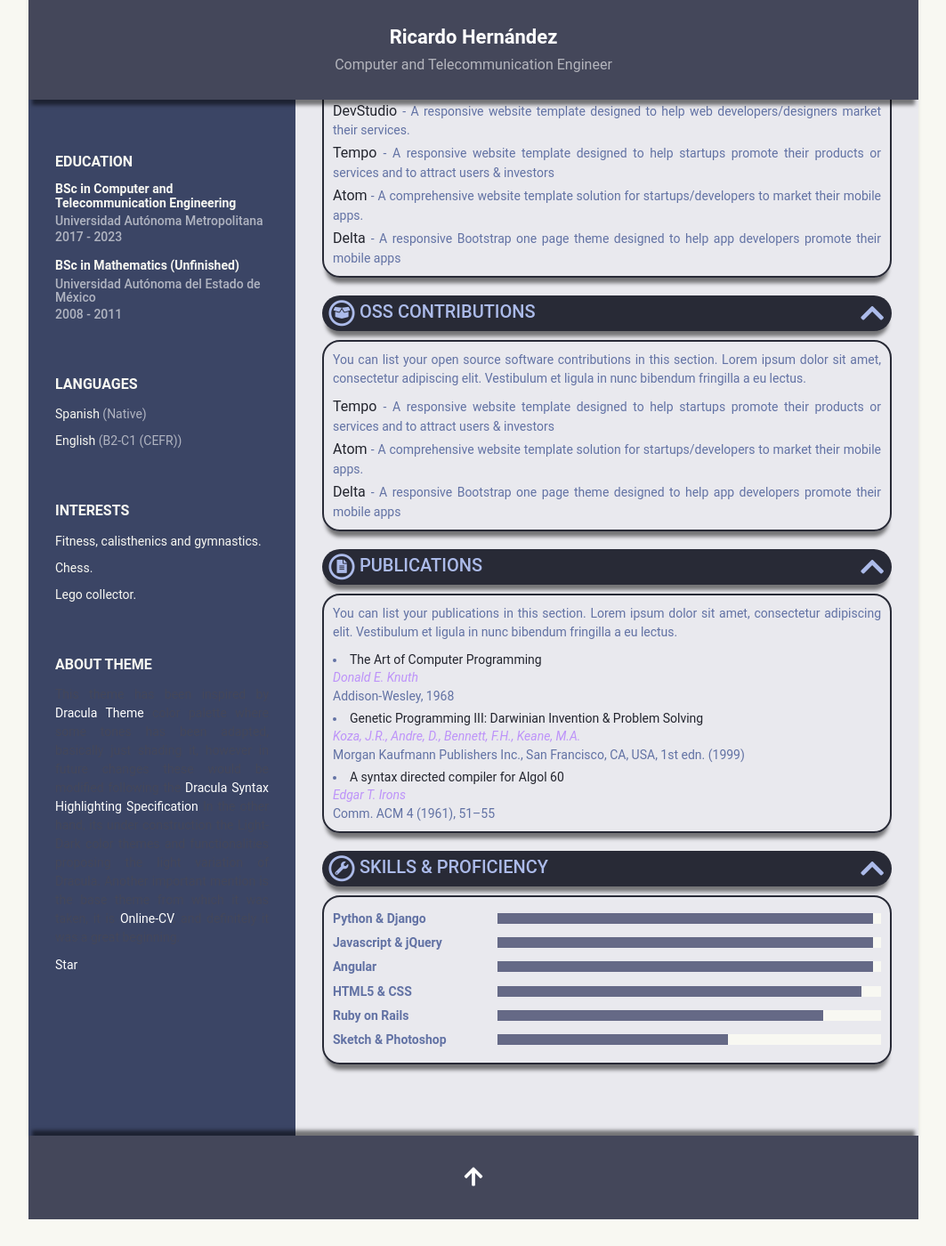
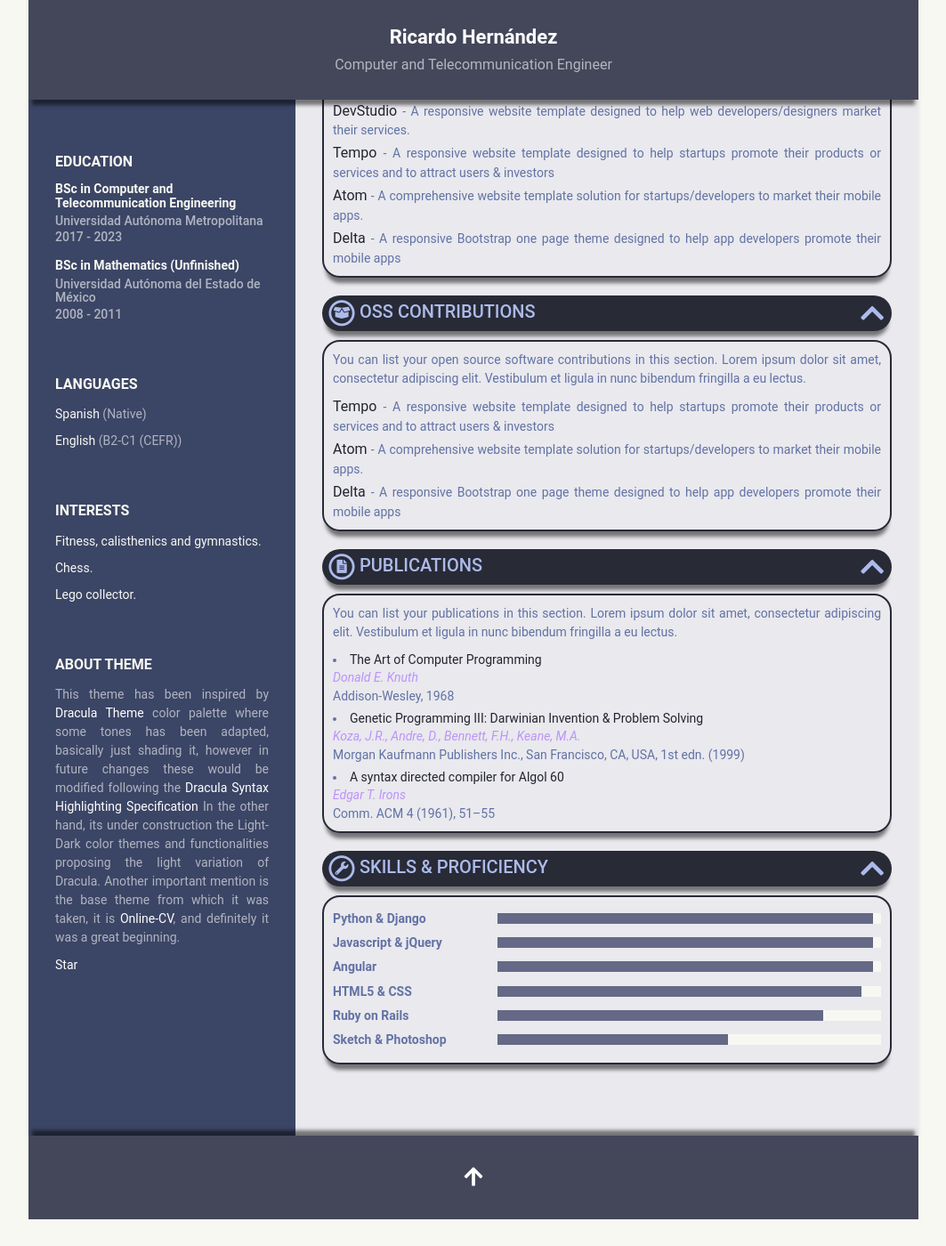
Before and after one commit to RicardoUAMmx/webcode, a Jekyll site: the page built from index.html, in a window 1280 px wide and 1400 px high, scrolled down 1784 px. Shown: the whole window at 89% size, without its empty margins (108-1171 px from the left). Built offline with Jekyll 4.4.1, drawn with Linux system fonts in a browser that asks for light colours.

Commit message:
experimental cv-theme

```diff
--- a/_sass/_base.scss
+++ b/_sass/_base.scss
@@ -76,7 +76,7 @@ p {
     margin-bottom: 10px;
   }
   .theme {
-	color: $theme-color;
+    color: rgba(256, 256, 256, 0.6);
 	text-align: justify;
   }
   .hashtags {
```
